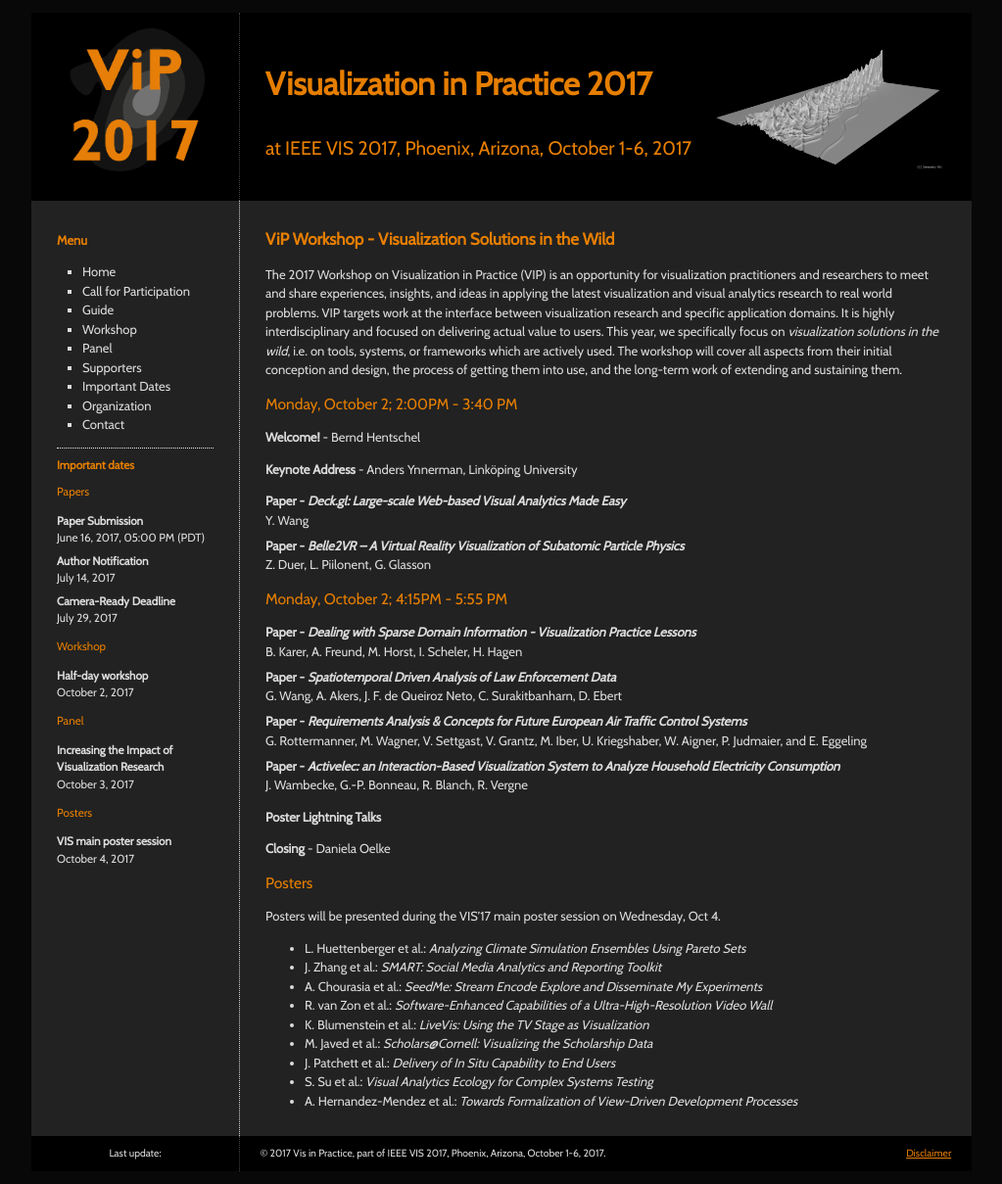
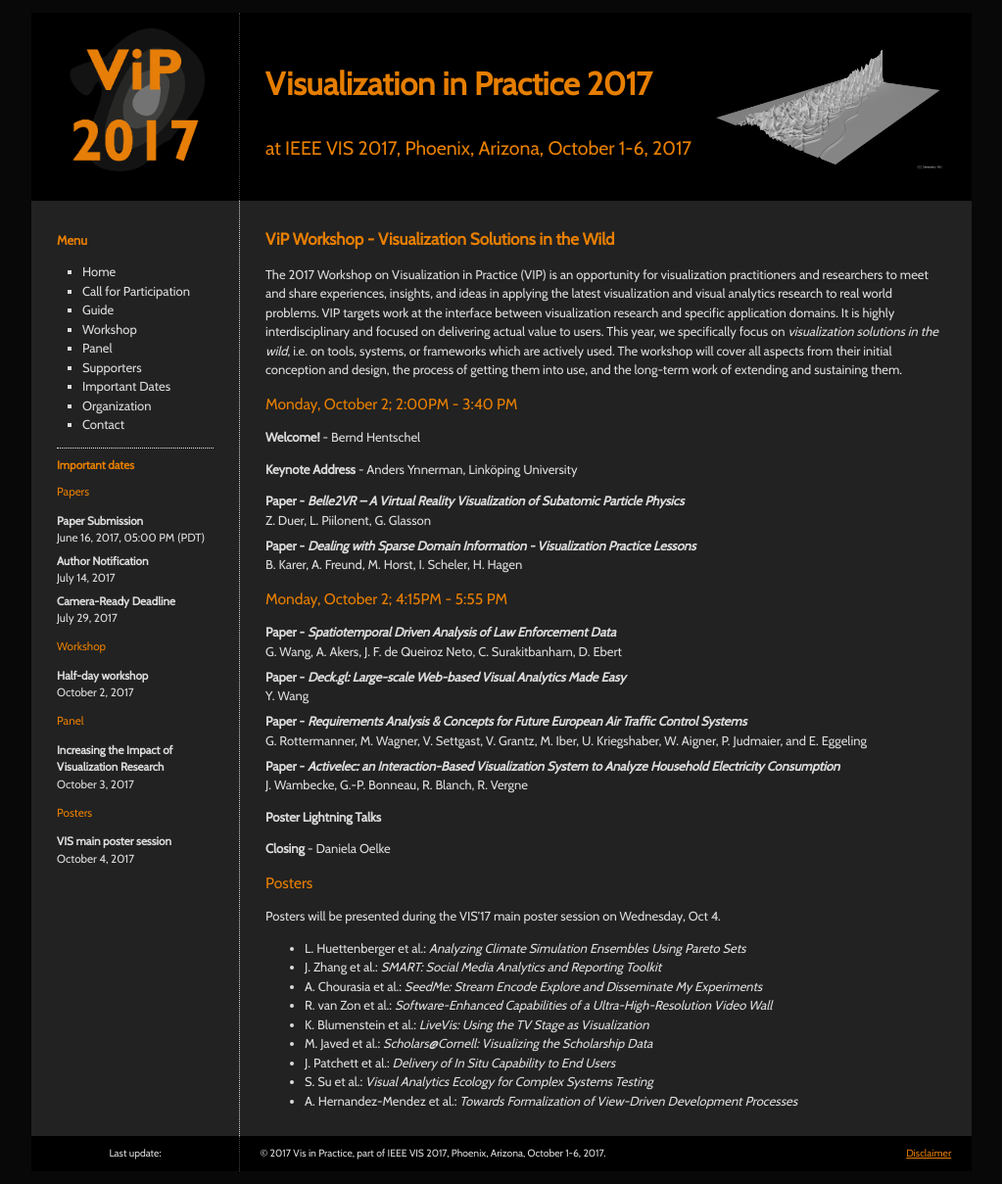
Before and after one commit to bhentschel/vip.org, a Jekyll site: the page built from _pages/workshop.md, in a window 1280 px wide. Shown: the whole page at 98% size, without its empty margins (128-1151 px from the left). Built offline with Jekyll 4.4.1, drawn with Linux system fonts in a browser that asks for light colours.

Commit message:
changed program as requested by Y. Wan

```diff
--- a/_pages/workshop.md
+++ b/_pages/workshop.md
@@ -15,20 +15,20 @@
 
 __Keynote Address__ - Anders Ynnerman, Linköping University
 
-__Paper__ - _Deck.gl: Large-scale Web-based Visual Analytics Made Easy_
-: Y. Wang
-
 __Paper__ - _Belle2VR – A Virtual Reality Visualization of Subatomic Particle Physics_
 : Z. Duer, L. Piilonent, G. Glasson
+
+__Paper__ - _Dealing with Sparse Domain Information - Visualization Practice Lessons_
+: B. Karer, A. Freund, M. Horst, I. Scheler, H. Hagen
 
 
 ## Monday, October 2; 4:15PM - 5:55 PM
 
-__Paper__ - _Dealing with Sparse Domain Information - Visualization Practice Lessons_
-: B. Karer, A. Freund, M. Horst, I. Scheler, H. Hagen
-
 __Paper__ - _Spatiotemporal Driven Analysis of Law Enforcement Data_
 : G. Wang, A. Akers, J. F. de Queiroz Neto, C. Surakitbanharn, D. Ebert
+
+__Paper__ - _Deck.gl: Large-scale Web-based Visual Analytics Made Easy_
+: Y. Wang
 
 __Paper__ - _Requirements Analysis & Concepts for Future European Air Traffic Control Systems_
 : G. Rottermanner, M. Wagner, V. Settgast, V. Grantz, M. Iber, U. Kriegshaber, W. Aigner, P. Judmaier, and E. Eggeling
```
